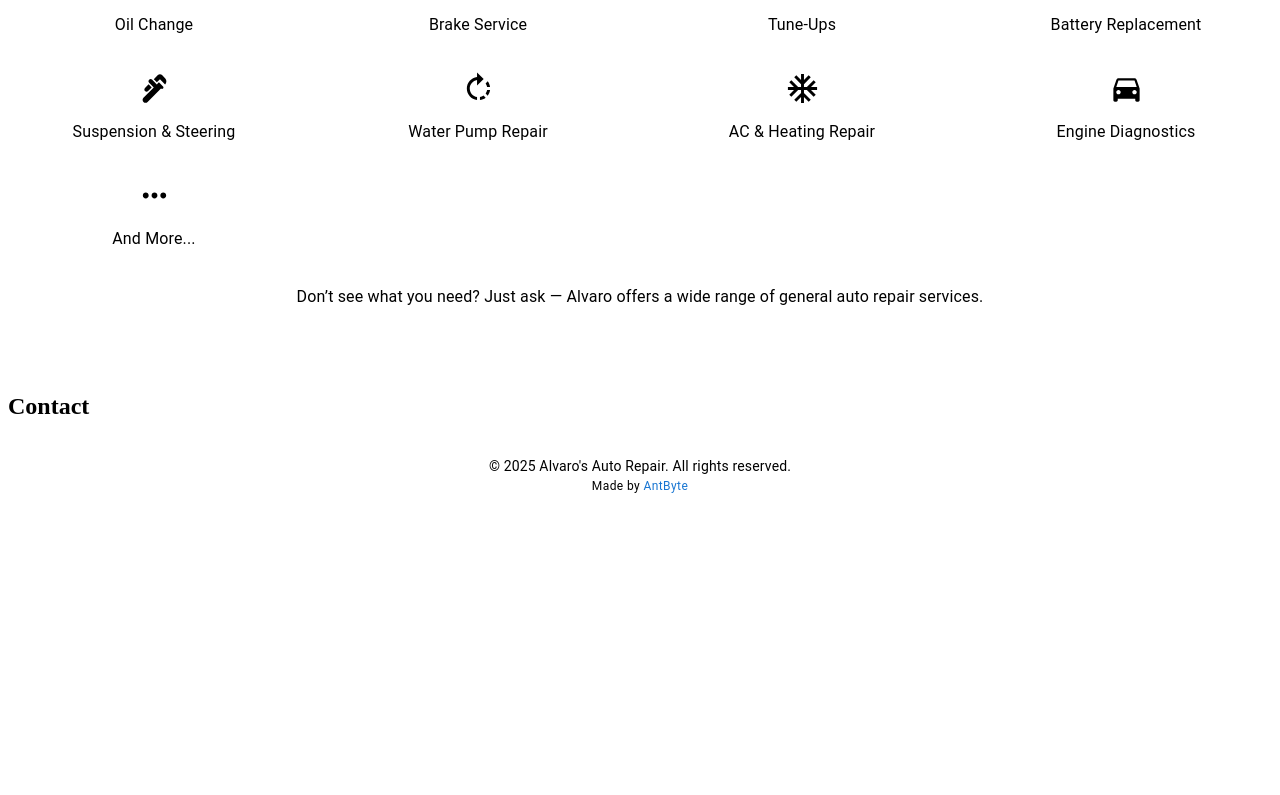
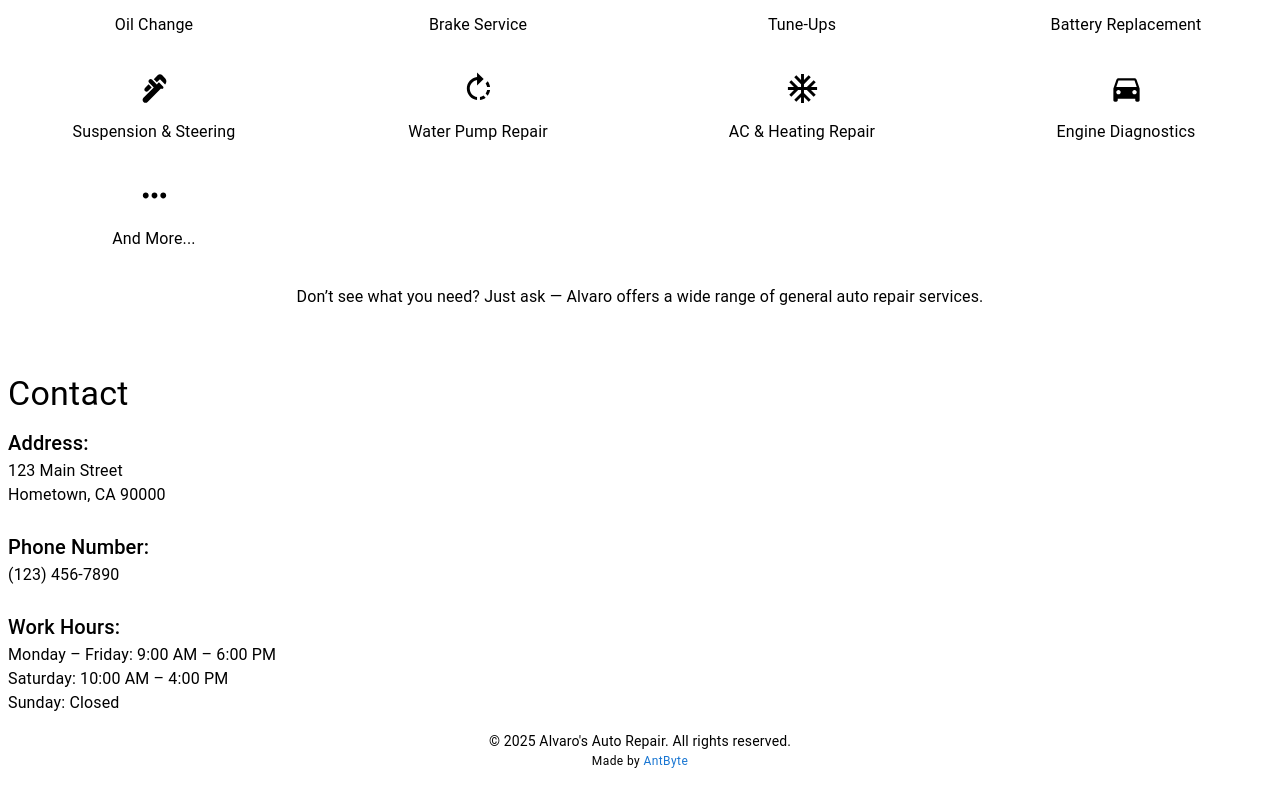
Before and after one commit to Alvaro1965/Alvaro-s-Auto-Repair, a React (Vite) app: page / in a window 1280 px wide. Shown: the part 1419-2214 px from the top of the page. Before the commit the page ends 1939 px from the top, so only its background shows below. Built offline with nearby package versions, Linux system fonts and the light colour scheme.

Commit message:
Added the contact box

```diff
--- a/src/components/ContactSection/index.jsx
+++ b/src/components/ContactSection/index.jsx
@@ -1,10 +1,38 @@
-import { Box, } from "@mui/material";
+import { Box, Typography, Stack } from "@mui/material";
 
 export default function ContactSection(){
 
   return(
     <Box component='section' id="contact">
-      <h1>Contact</h1>
+      <Typography variant="h4" gutterBottom>
+        Contact
+      </Typography>
+
+      <Stack spacing={3}>
+        <Box>
+          <Typography variant="h6">Address:</Typography>
+          <Typography variant="body1">
+            123 Main Street<br />
+            Hometown, CA 90000
+          </Typography>
+        </Box>
+
+        <Box>
+          <Typography variant="h6">Phone Number:</Typography>
+          <Typography variant="body1">
+            (123) 456-7890
+          </Typography>
+        </Box>
+
+        <Box>
+          <Typography variant="h6">Work Hours:</Typography>
+          <Typography variant="body1">
+            Monday – Friday: 9:00 AM – 6:00 PM<br />
+            Saturday: 10:00 AM – 4:00 PM<br />
+            Sunday: Closed
+          </Typography>
+        </Box>
+      </Stack>
     </Box>
   )
 }
```
